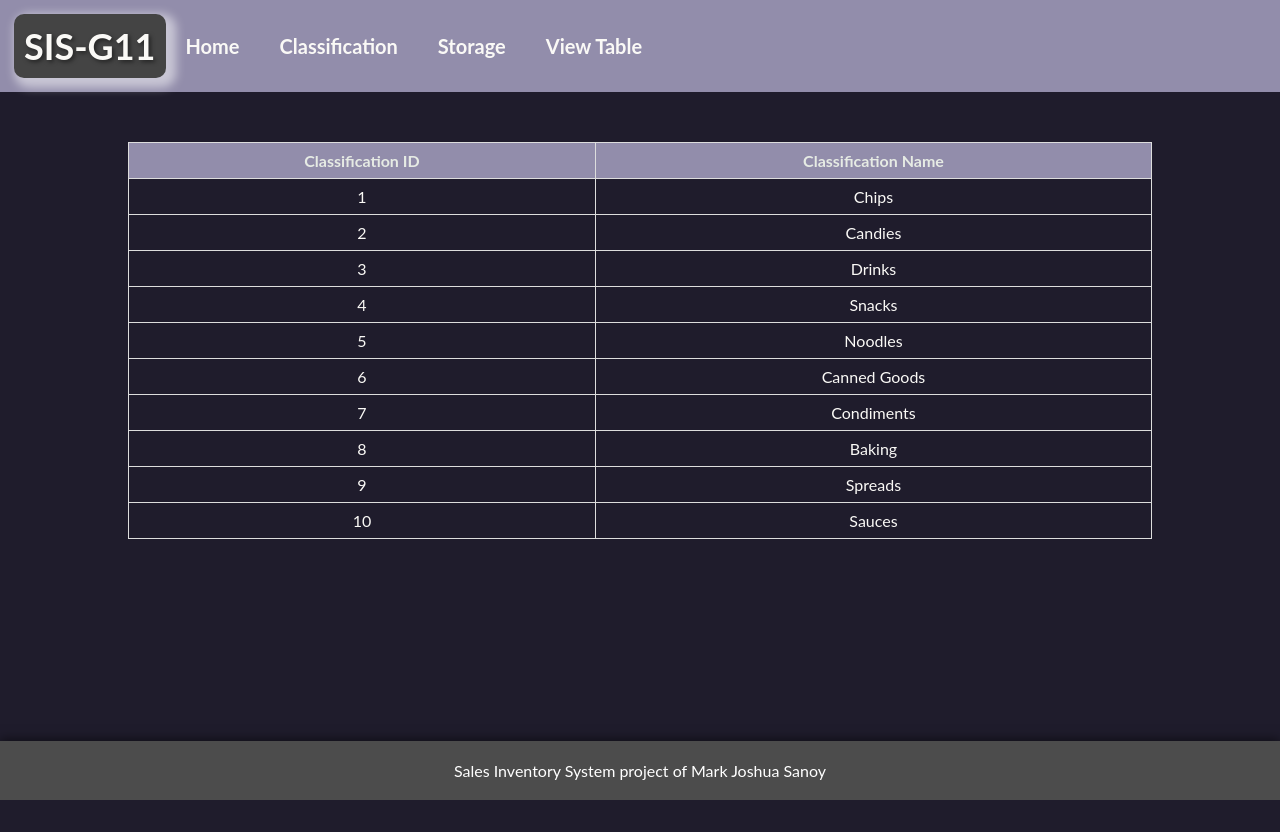
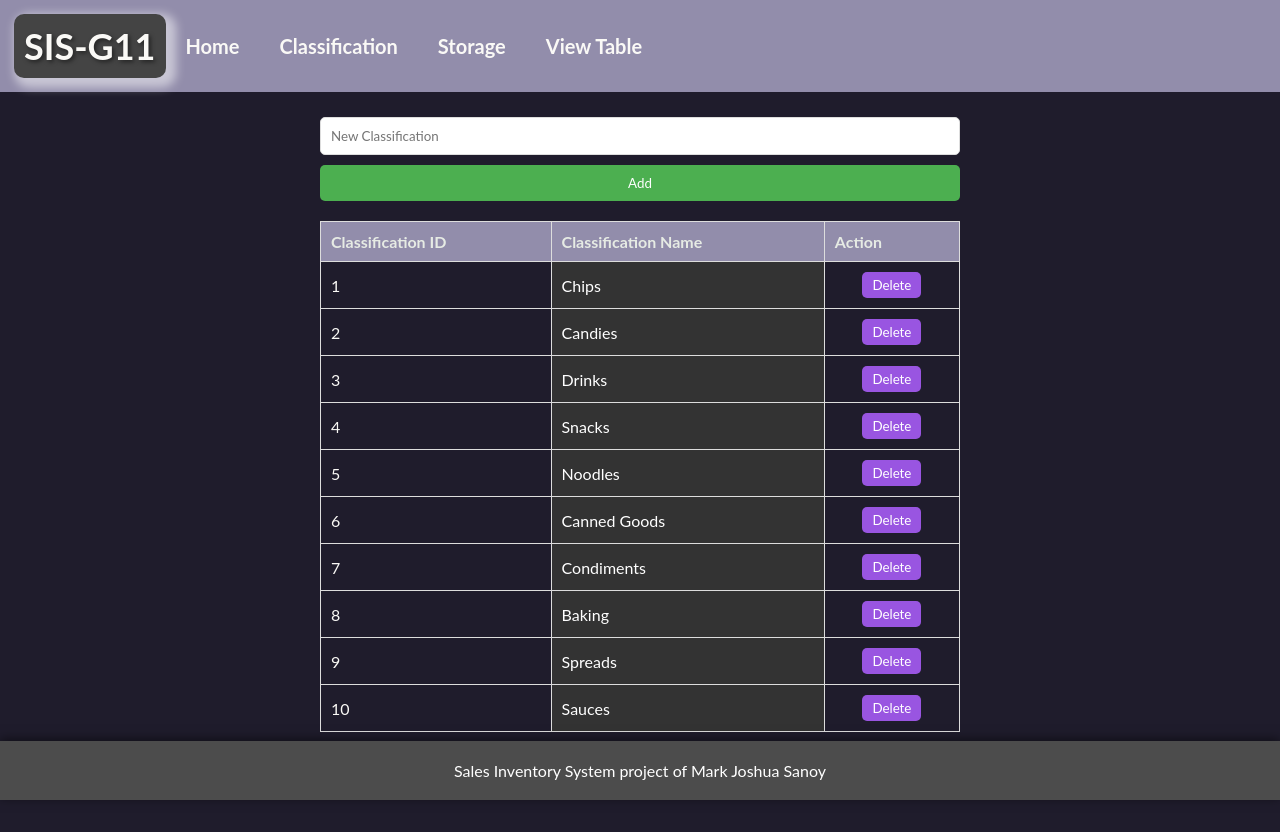
Before and after one commit to MJ-Sanoy/SIS-G11, a PHP site: page /classification.php in a window 1280 px wide. Before the commit the page ends 800 px from the top, so only its background shows below. Run offline with PHP 8.4, Linux system fonts and the light colour scheme; data comes from the database, SQL or seed files in the repository; some libraries are stand-ins or nearby versions.

Commit message:
Insert with SWAL errors

```diff
--- a/classification.php
+++ b/classification.php
@@ -1,25 +1,64 @@
 <link rel="stylesheet" href="css-main.css">
 <link rel="stylesheet" href="css-table.css">
+<link rel="stylesheet" href="https://cdnjs.cloudflare.com/ajax/libs/jqueryui/1.12.1/jquery-ui.min.css">
 <div class="nav"><?php include 'navpan.php';?></div>
 <?php
 include 'db_connect.php';
-    $sql = 'SELECT * FROM c';
+if ($_SERVER["REQUEST_METHOD"] == "POST" && isset($_POST['new_classification'])) {
+    $new_classification = $_POST['new_classification'];
+    $sql_insert = "INSERT INTO c (c_name) VALUES ('$new_classification')";
+    if ($conn->query($sql_insert) === TRUE) {
+        echo "<script>
+                $(document).ready(function() {
+                    Swal.fire({
+                        title: 'Success!',
+                        text: 'New classification added successfully.',
+                        icon: 'success',
+                        customClass: {
+                            popup: 'swal2-gray-popup'
+                        }
+                    }).then(() => {
+                        var newRow = `<tr data-id='{$conn->insert_id}'>
+                                        <td>{$conn->insert_id}</td>
+                                        <td contenteditable='true' class='editable' data-column='c_name'>{$new_classification}</td>
+                                        <td><button class='delete-button' data-id='{$conn->insert_id}'>Delete</button></td>
+                                      </tr>`;
+                        $('#classificationTable tbody').append(newRow);
+                        $('#classificationTable tbody tr:last').hide().fadeIn(1000);
+                    });
+                });
+              </script>";
+    } else {
+        echo "Error: " . $sql_insert . "<br>" . $conn->error;
+    }
+}
 
+$sql = 'SELECT * FROM c ORDER BY classification_id';
 $result = $conn->query($sql);
 
 if ($result->num_rows > 0) {
-        echo "<table border='1'>
+    echo "<div class='table-container'>
+            <form id='addClassificationForm' method='POST'>
+                <input type='text' name='new_classification' placeholder='New Classification' required>
+                <button type='submit'>Add</button>
+            </form>
+            <table id='classificationTable' border='1'>
+                <thead>
                     <tr>
                         <th>Classification ID</th>
                         <th>Classification Name</th>
-                </tr>";
+                        <th>Action</th>
+                    </tr>
+                </thead>
+                <tbody>";
     while ($row = $result->fetch_assoc()) {
-            echo "<tr>
+        echo "<tr data-id='" . $row['classification_id'] . "'>
                 <td>" . $row['classification_id'] . "</td>
-                    <td>" . $row['c_name'] . "</td>
+                <td contenteditable='true' class='editable' data-column='c_name'>" . $row['c_name'] . "</td>
+                <td><button class='delete-button' data-id='" . $row['classification_id'] . "'>Delete</button></td>
               </tr>";
     }
-        echo "</table>";
+    echo "</tbody></table></div>";
 } else {
     echo "No classifications found.";
 }
@@ -27,3 +66,71 @@
 $conn->close();
 ?>
 <?php include 'footer.php';?>
+
+<script src="https://code.jquery.com/jquery-3.6.0.min.js"></script>
+<script src="https://cdn.jsdelivr.net/npm/sweetalert2@11"></script>
+<script>
+$(document).ready(function() {
+    // Handle contenteditable changes
+    $('.editable').on('blur', function() {
+        var id = $(this).closest('tr').data('id');
+        var column = $(this).data('column');
+        var value = $(this).text();
+
+        $.ajax({
+            url: 'update_classification_name.php',
+            method: 'POST',
+            data: {
+                id: id,
+                column: column,
+                value: value
+            },
+            success: function(response) {
+                console.log(response);
+            }
+        });
+    });
+
+    // Handle delete button click with SweetAlert2 confirmation
+    $(document).on('click', '.delete-button', function() {
+        var id = $(this).data('id');
+        var row = $(this).closest('tr');
+
+        Swal.fire({
+            title: 'Are you sure?',
+            text: "You won't be able to revert this!",
+            icon: 'warning',
+            showCancelButton: true,
+            confirmButtonColor: '#F7A511',
+            cancelButtonColor: '#744491',
+            confirmButtonText: 'Yes, delete it!',
+            customClass: {
+                popup: 'swal2-gray-popup',
+                icon: 'swal2-warning-icon'
+            }
+        }).then((result) => {
+            if (result.isConfirmed) {
+                $.ajax({
+                    url: 'delete_classification.php',
+                    method: 'POST',
+                    data: { id: id },
+                    success: function(response) {
+                        console.log(response);
+                        row.fadeOut(1000, function() {
+                            $(this).remove();
+                        });
+                        Swal.fire({
+                            title: 'Deleted!',
+                            text: 'The classification has been deleted.',
+                            icon: 'success',
+                            customClass: {
+                                popup: 'swal2-gray-popup'
+                            }
+                        });
+                    }
+                });
+            }
+        });
+    });
+});
+</script>
--- a/css-table.css
+++ b/css-table.css
@@ -68,3 +68,76 @@ a{
     background-color: #333;
     color: #FFFFFF;
 }
+
+/* New CSS */
+.swal2-dark-warning-icon .swal2-icon.swal2-warning{
+    color: #420e78;
+}
+
+.swal2-gray-popup {
+    background-color: #333 !important;
+    color: white !important;
+}
+
+.table-container {
+    position: relative;
+    width: 50%;
+    margin: 20px auto;
+    margin-bottom: 100px;
+}
+
+#addClassificationForm {
+    margin-bottom: 20px;
+}
+
+#addClassificationForm input[type="text"] {
+    padding: 10px;
+    margin-right: 10px;
+    border: 1px solid #ddd;
+    border-radius: 5px;
+}
+
+#addClassificationForm button {
+    padding: 10px 20px;
+    background-color: #4CAF50;
+    color: white;
+    border: none;
+    cursor: pointer;
+    border-radius: 5px;
+}
+
+#addClassificationForm button:hover {
+    background-color: #45a049;
+}
+
+#classificationTable {
+    width: 100%;
+    border-collapse: collapse;
+    margin-top: 20px;
+}
+
+#classificationTable th, #classificationTable td {
+    padding: 10px;
+    border: 1px solid #ddd;
+    text-align: left;
+}
+
+.editable {
+    background-color: #333;
+    color: white;
+}
+
+.delete-button {
+    padding: 5px 10px;
+    background-color: #9955e1;
+    color: white;
+    border: none;
+    cursor: pointer;
+    border-radius: 5px;
+    display: block;
+    margin: 0 auto;
+}
+
+.delete-button:hover {
+    background-color: #420e78;
+}
```
Also changed, not shown: add_classification.php (added, +16 -0 lines), delete_classification.php (added, +17 -0 lines), insert_form.php (+72 -1 lines), update_classification_name.php (added, +19 -0 lines). Lines whose indentation alone changed are shown as unchanged.
